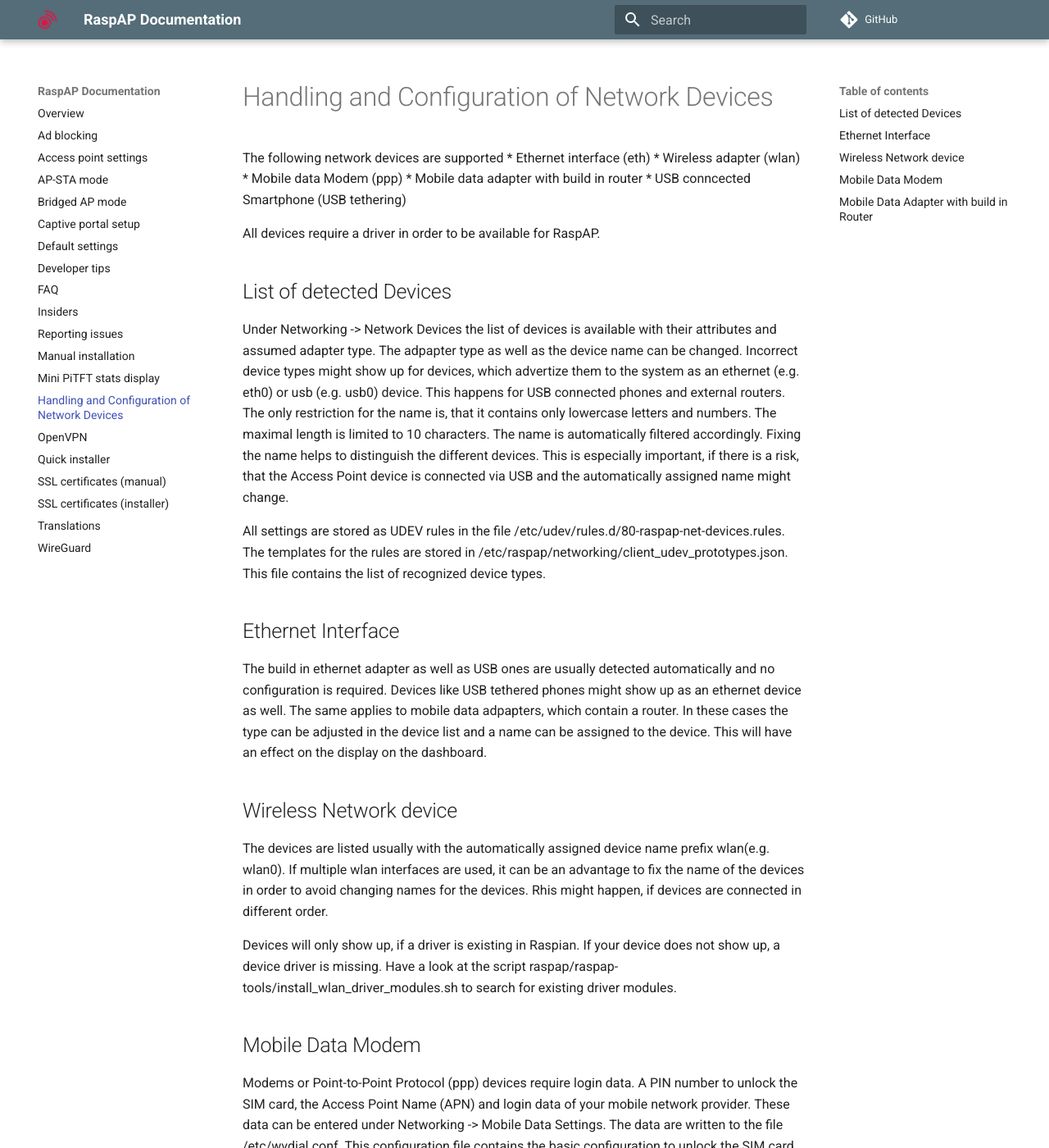
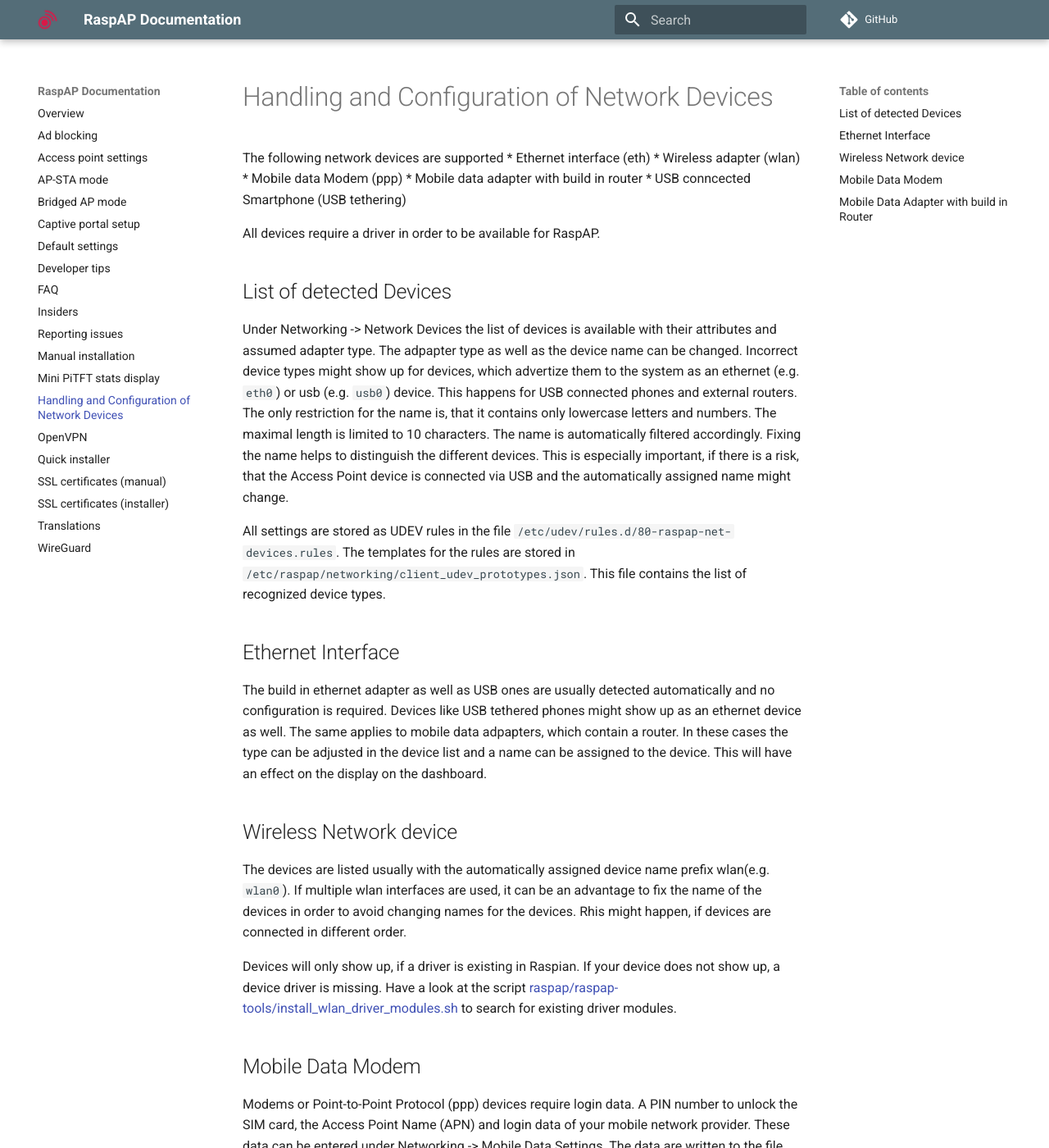
Before and after one commit to RaspAP/raspap-docs, an MkDocs documentation site: the page built from docs/network-devices.md, in a window 1280 px wide and 1400 px high. Shown: the whole window at 82% size. Built offline with MkDocs 1.6.1 and Material for MkDocs 9.7.7, drawn with Linux system fonts in a browser that asks for light colours; comment, search, counter and statistics services are not loaded; some of the changed lines change nothing that is shown; some of the changed text lies outside the part shown.

Commit message:
Formatting

```diff
--- a/docs/network-devices.md
+++ b/docs/network-devices.md
@@ -10,12 +10,12 @@
 
 ## List of detected Devices
 Under Networking -> Network Devices the list of devices is available with their attributes and assumed adapter type. The adpapter type as well as the device name can be changed.
-Incorrect device types might show up for devices, which advertize them to the system as an ethernet (e.g. eth0) or usb (e.g. usb0) device. This happens for USB connected phones and external routers.
+Incorrect device types might show up for devices, which advertize them to the system as an ethernet (e.g. `eth0`) or usb (e.g. `usb0`) device. This happens for USB connected phones and external routers.
 The only restriction for the name is, that it contains only lowercase letters and numbers. The maximal length is limited to 10 characters. The name is automatically filtered accordingly.
 Fixing the name helps to distinguish the different devices. This is especially important, if there is a risk, that the Access Point device is connected via USB and the automatically assigned name might change.
 
-All settings are stored as UDEV rules in the file /etc/udev/rules.d/80-raspap-net-devices.rules.
-The templates for the rules are stored in /etc/raspap/networking/client_udev_prototypes.json. This file contains the list of recognized device types.
+All settings are stored as UDEV rules in the file `/etc/udev/rules.d/80-raspap-net-devices.rules`.
+The templates for the rules are stored in `/etc/raspap/networking/client_udev_prototypes.json`. This file contains the list of recognized device types.
 
 ## Ethernet Interface
 The build in ethernet adapter as well as USB ones are usually detected automatically and no configuration is required.
@@ -23,10 +23,10 @@
 type can be adjusted in the device list and a name can be assigned to the device. This will have an effect on the display on the dashboard.
 
 ## Wireless Network device
-The devices are listed usually with the automatically assigned device name prefix wlan(e.g. wlan0). If multiple wlan interfaces are used, it can be an advantage to fix the name of the devices in order
-to avoid changing names for the devices. Rhis might happen, if devices are connected in different order.
+The devices are listed usually with the automatically assigned device name prefix wlan(e.g. `wlan0`). If multiple wlan interfaces are used, it can be an advantage to fix the name of the devices in order to avoid changing names for the devices. Rhis might happen, if devices are connected in different order.
 
-Devices will only show up, if a driver is existing in Raspian. If your device does not show up, a device driver is missing. Have a look at the script raspap/raspap-tools/install_wlan_driver_modules.sh
+Devices will only show up, if a driver is existing in Raspian. If your device does not show up, a device driver is missing. Have a look at the script
+[raspap/raspap-tools/install_wlan_driver_modules.sh](https://github.com/RaspAP/raspap-tools/blob/main/install_raspap_ram_wlan.sh)
 to search for existing driver modules.
 
 ## Mobile Data Modem
@@ -36,10 +36,14 @@
 
 For a correctly connected modem, the connection mode, signal quality and network provider will be displayed on the dashboard.
 
+Be aware, that the name of modems can not be changed. The reason is, that the device name `ppp0` is directly coupled with the required system services.
+
 ## Mobile Data Adapter with build in Router
-Mobile data USB devices, which provide router functionality will usually show up as a ethernet device (e.g. eth1). This implies, that the device has to be pre-configured
+Mobile data USB devices, which provide router functionality will usually show up as a ethernet device (e.g. `eth1`). This implies, that the device has to be pre-configured
 to work without a PIN for the SIM card and without login data, This usually can be done via the browser based administration interface on any computer.
 
-A special case are Huawei Hilink devices (e.g. Huawei E3372h-320). RaspAP can communicate directly with these devices. Only the administration interface should not be locked with a user/password.
-The PIN number entered under Networking -> Mobile Data Settings will be used to unlock the SIM card. IN addition connection information (mode, signal quality and network provider) are listed
+A special case are Huawei Hilink devices (e.g. Huawei E3372h-320). RaspAP can communicate directly with these devices. Only the administration interface should not be locked with a user/password. The PIN number entered under Networking -> Mobile Data Settings will be used to unlock the SIM card. IN addition connection information (mode, signal quality and network provider) are listed
 on the dashboard.
+
+The model E3372h-320 will be detected as a Hilink device and shows up wth the name `hilink0`. Other Hilink devices require a corresponding assignment
+under Networking -> Network Devices.
```
